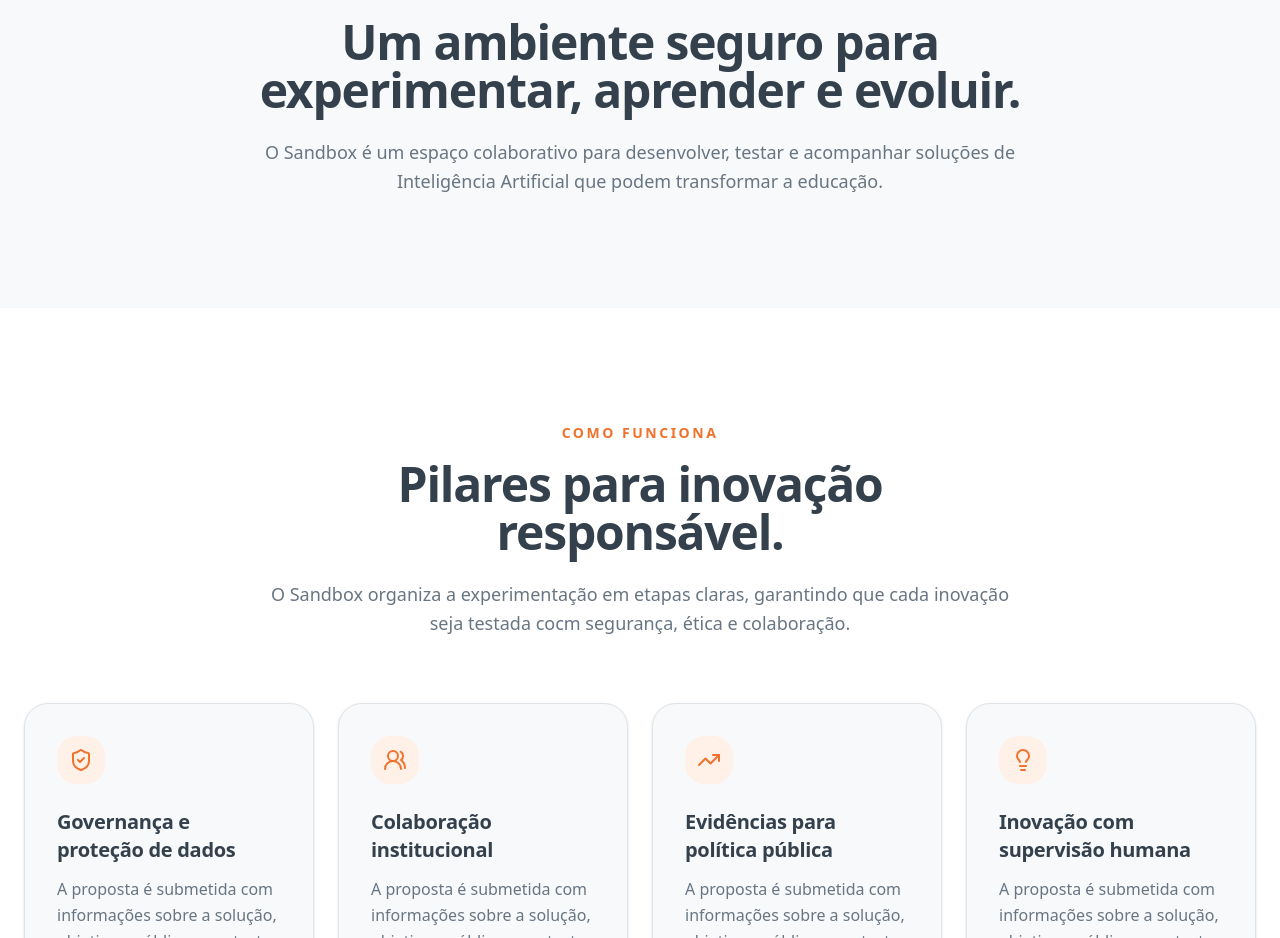
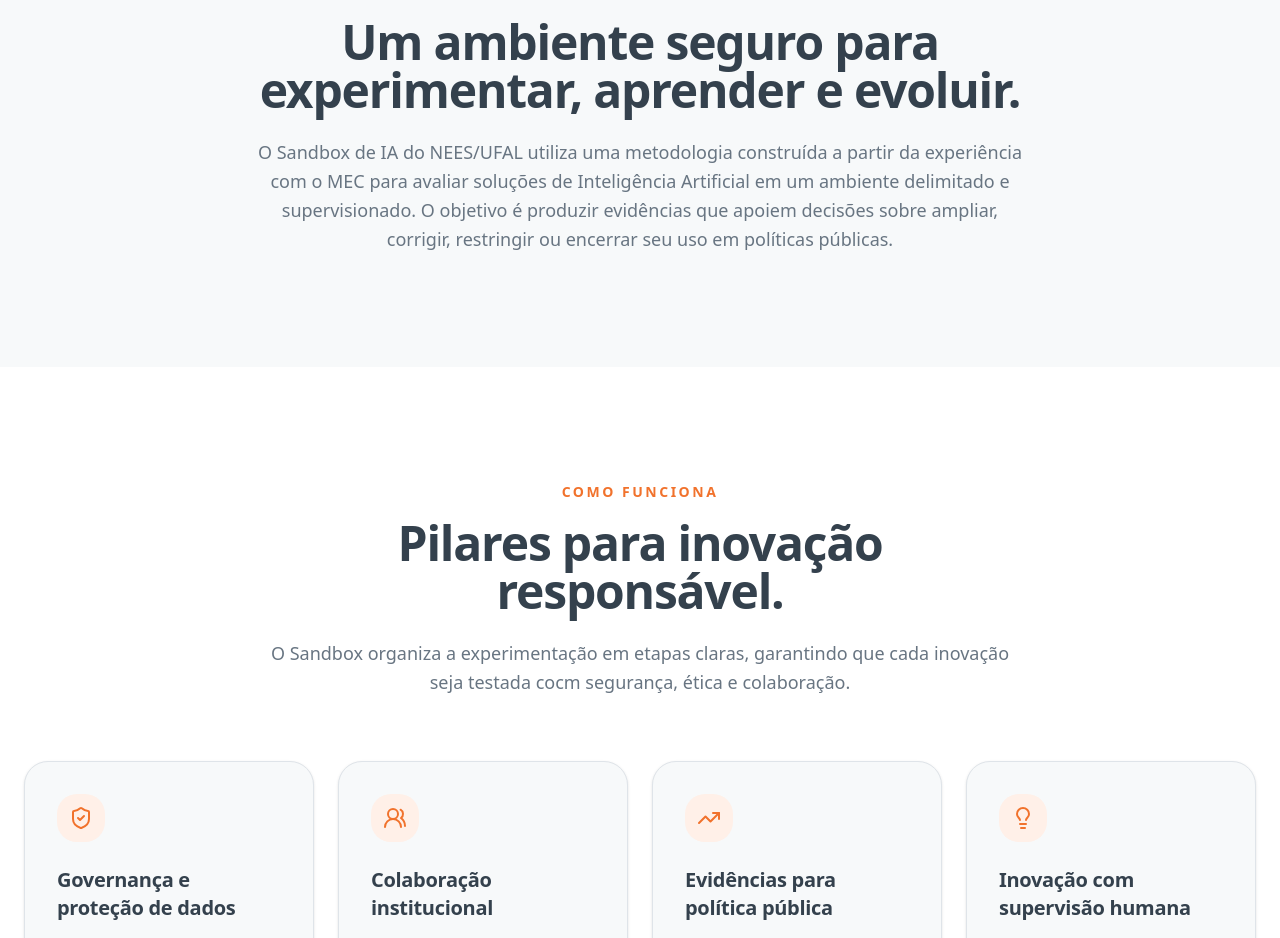
Before and after one commit to beatnees/sandbox, a Next.js app: page / in a window 1280 px wide. Shown: the part 2900-3838 px from the top of the page. Built offline with nearby package versions, Linux system fonts and the light colour scheme; no server answers.

Commit message:
atualiza apresentação institucional do Sandbox

```diff
--- a/app/page.tsx
+++ b/app/page.tsx
@@ -230,7 +230,7 @@ export default async function Home() {
 
         <MapaSandbox />
 
-        {/* SOBRE */}
+        {/* sobre */}
         <section id="sobre" className="bg-background px-6 py-20 md:py-28">
           <div className="mx-auto max-w-7xl">
             {/* cabeçalho */}
@@ -244,9 +244,12 @@ export default async function Home() {
               </h2>
 
               <p className="mt-6 text-lg leading-relaxed text-muted-foreground">
-                O Sandbox é um espaço colaborativo para desenvolver, testar e
-                acompanhar soluções de Inteligência Artificial que podem
-                transformar a educação.
+                O Sandbox de IA do NEES/UFAL utiliza uma metodologia construída
+                a partir da experiência com o MEC para avaliar soluções de
+                Inteligência Artificial em um ambiente delimitado e
+                supervisionado. O objetivo é produzir evidências que apoiem
+                decisões sobre ampliar, corrigir, restringir ou encerrar seu uso
+                em políticas públicas.
               </p>
             </div>
           </div>
```
